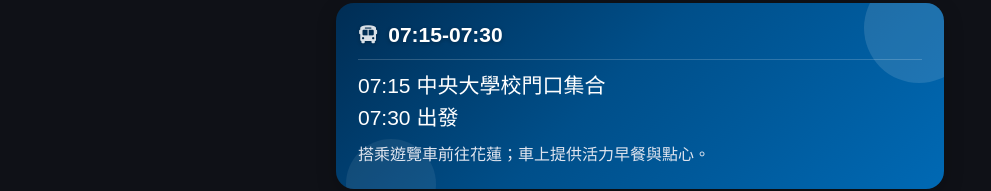
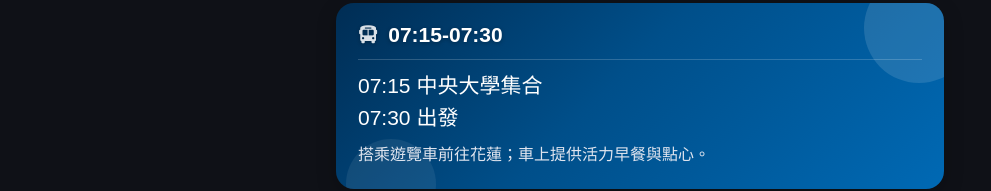
Before and after one commit to Paulliao0531/2026-EMBA-marathon-APP, a plain HTML site: page Itinerary.html in a window 1280 px wide. Shown: the part 325-516 px from the top of the page, without its empty margins (0-991 px from the left). Drawn offline with Linux system fonts and the light colour scheme.

```diff
--- a/Itinerary.html
+++ b/Itinerary.html
@@ -285,7 +285,7 @@
       <div class="contact-card item-sg">
         <div class="card-time"><i class="fa-solid fa-bus" aria-hidden="true"></i>07:15-07:30</div>
         <div class="activity-block">
-          <div class="activity-text">07:15 中央大學校門口集合<br>07:30 出發</div>
+          <div class="activity-text">07:15 中央大學集合<br>07:30 出發</div>
           <div class="activity-description">搭乘遊覽車前往花蓮；車上提供活力早餐與點心。</div>
         </div>
       </div>
```
